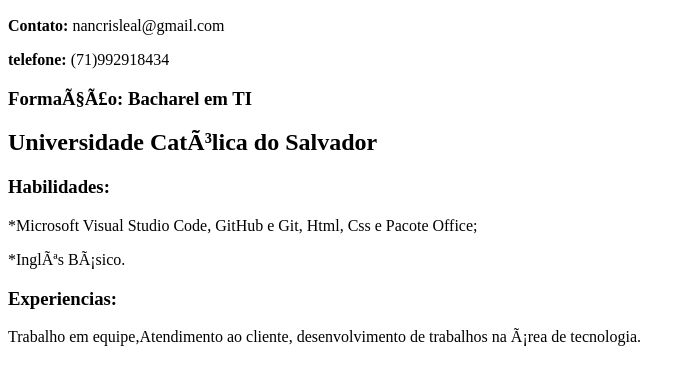
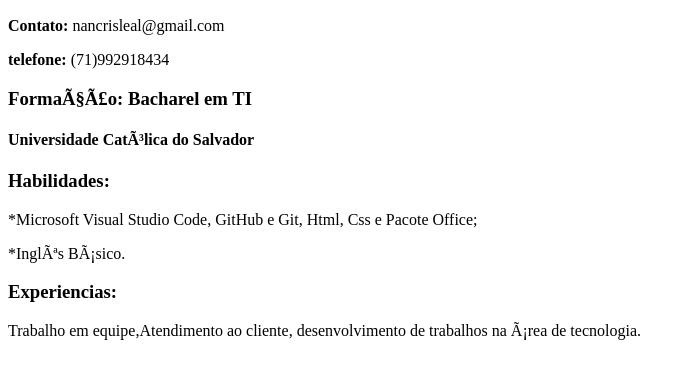
Before and after one commit to elainegsleal/repositorio01, a plain HTML site: page index.html in a window 1280 px wide. Shown: the part 110-494 px from the top of the page, without its empty margins (0-695 px from the left). Drawn offline with Linux system fonts and the light colour scheme.

Commit message:
Update index.html

```diff
--- a/index.html
+++ b/index.html
@@ -11,7 +11,7 @@
    <p><b>Contato:</b> nancrisleal@gmail.com </p>
    <p><b>telefone:</b> (71)992918434</p>
    <h3>Formação: Bacharel em TI</h3>
-   <h2>Universidade Católica do Salvador</h2>
+   <h4>Universidade Católica do Salvador</h4>
    <h3>Habilidades:</h3>
    <p>*Microsoft Visual Studio Code, GitHub e Git, Html, Css e Pacote Office;</p>
    <p>*Inglês Básico.</p>
```
